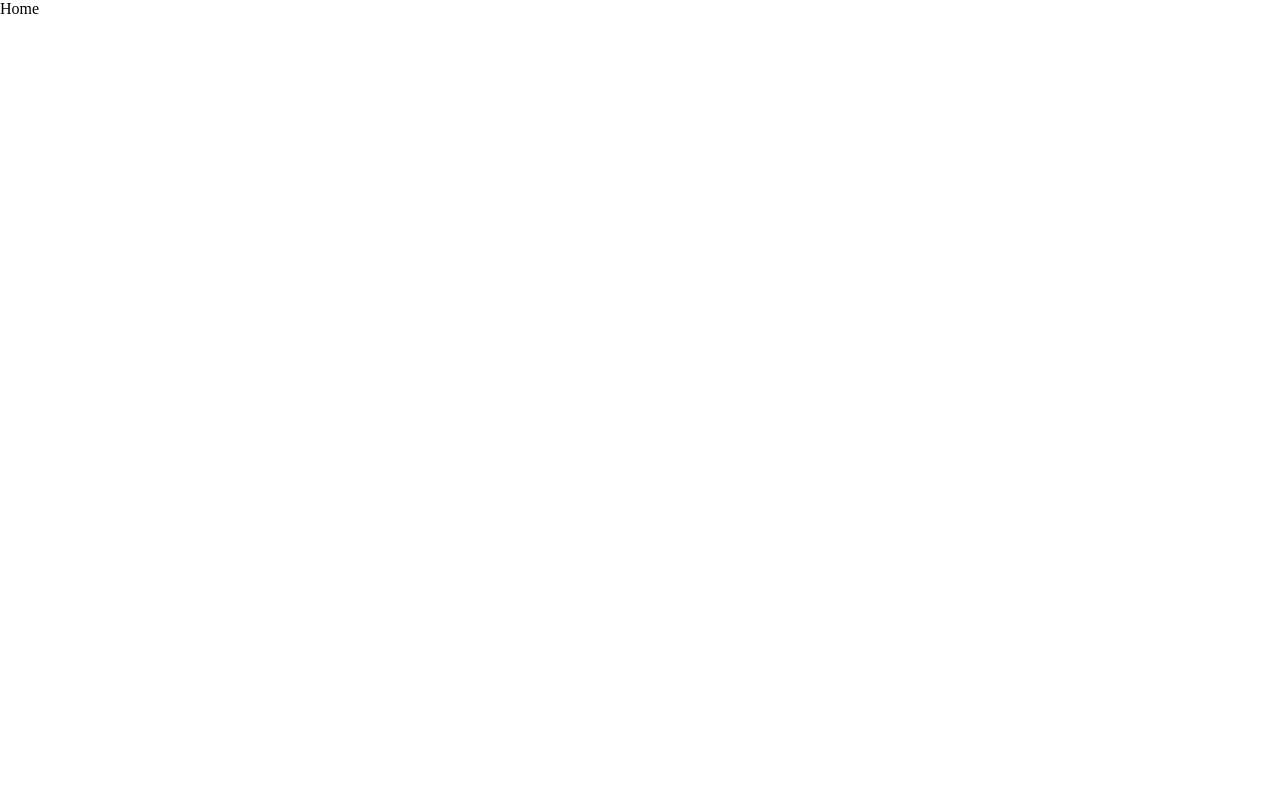
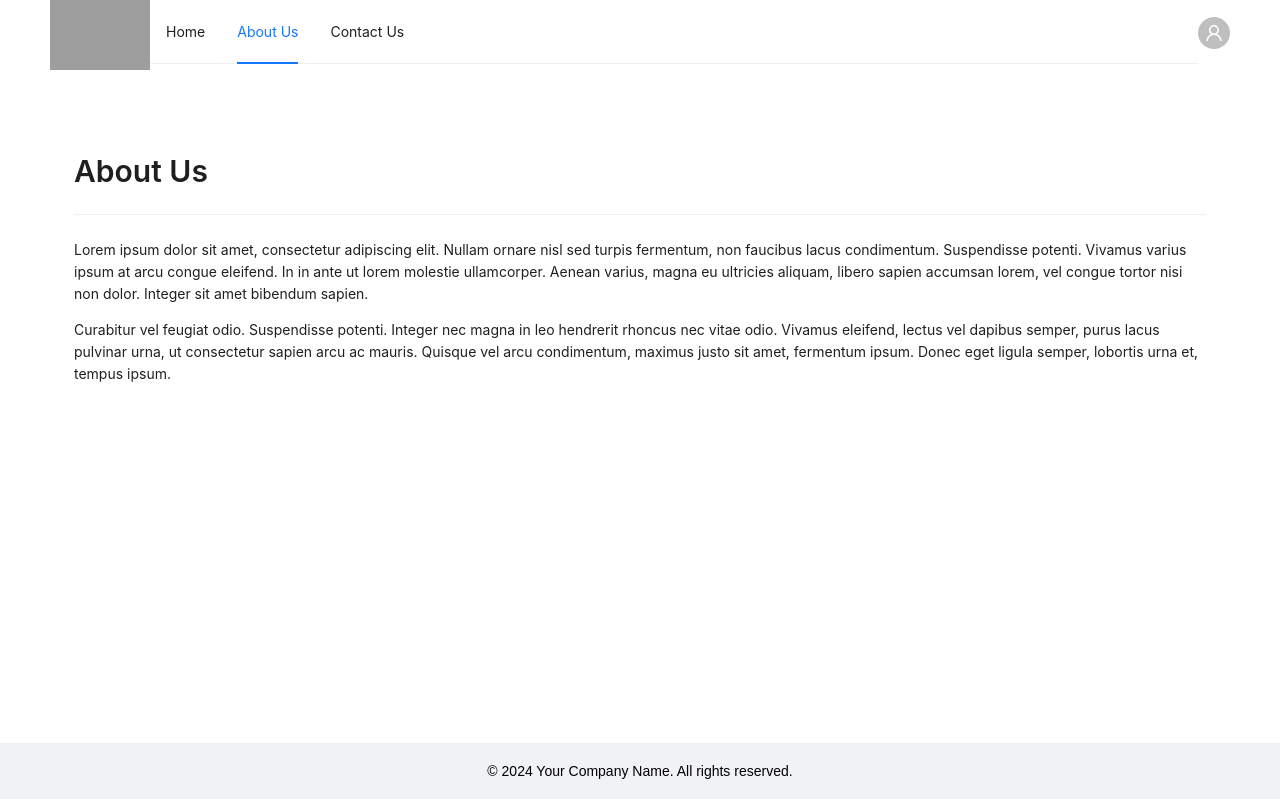
Before and after one commit to dananjayahbi/bg_remove_production_app, a React (Vite) app in the folder frontend/: page /about in a window 1280 px wide. Built offline with nearby package versions, Linux system fonts and the light colour scheme; sample sign-in values are in the browser's storage; grey boxes are pictures that could not be loaded.

Commit message:
chore: Add new pages and components for About, Contact, and Profile

```diff
--- a/frontend/src/App.jsx
+++ b/frontend/src/App.jsx
@@ -3,6 +3,9 @@ import { Routes, Route, Navigate } from "react-router-dom";
 import Login from "./Pages/Login";
 import Register from "./Pages/Register";
 import Home from "./Pages/Home";
+import About from "./Pages/About";
+import Contact from "./Pages/Contact";
+import Profile from "./Pages/Profile";
 import "./App.css";
 
 const App = () => {
@@ -18,6 +21,9 @@ const App = () => {
         )}
         <Route path="/login" element={<Login />} />
         <Route path="/register" element={<Register />} />
+        <Route path="/about" element={<About />} />
+        <Route path="/contact" element={<Contact />} />
+        <Route path="/profile" element={<Profile />} />
       </Routes>
     </>
   )
--- /dev/null
+++ b/frontend/src/Pages/About.jsx
@@ -0,0 +1,52 @@
+import React from "react";
+import { Typography, Divider } from "antd";
+import HeaderComp from "../components/HeaderComp";
+import Footer from "../components/Footer";
+
+const { Title, Paragraph } = Typography;
+
+const About = () => {
+  const isLogged = window.localStorage.getItem("LoggedIn");
+
+  if (!isLogged) {
+    // Redirect to login page if not logged in
+    window.location.href = "/login";
+  }
+
+  return (
+    <div>
+      <HeaderComp />
+      <div
+        style={{
+          padding: "0 50px",
+          marginTop: 64,
+          minHeight: "calc(100vh - 185px)",
+        }}
+      >
+        <div style={{ background: "#fff", padding: 24, minHeight: 380 }}>
+          <Title level={2}>About Us</Title>
+          <Divider />
+          <Paragraph>
+            Lorem ipsum dolor sit amet, consectetur adipiscing elit. Nullam
+            ornare nisl sed turpis fermentum, non faucibus lacus condimentum.
+            Suspendisse potenti. Vivamus varius ipsum at arcu congue eleifend.
+            In in ante ut lorem molestie ullamcorper. Aenean varius, magna eu
+            ultricies aliquam, libero sapien accumsan lorem, vel congue tortor
+            nisi non dolor. Integer sit amet bibendum sapien.
+          </Paragraph>
+          <Paragraph>
+            Curabitur vel feugiat odio. Suspendisse potenti. Integer nec magna
+            in leo hendrerit rhoncus nec vitae odio. Vivamus eleifend, lectus
+            vel dapibus semper, purus lacus pulvinar urna, ut consectetur sapien
+            arcu ac mauris. Quisque vel arcu condimentum, maximus justo sit
+            amet, fermentum ipsum. Donec eget ligula semper, lobortis urna et,
+            tempus ipsum.
+          </Paragraph>
+        </div>
+      </div>
+      <Footer />
+    </div>
+  );
+};
+
+export default About;
--- /dev/null
+++ b/frontend/src/Pages/Contact.jsx
@@ -0,0 +1,69 @@
+import React from "react";
+import { Typography, Form, Input, Button } from "antd";
+import HeaderComp from "../components/HeaderComp";
+import Footer from "../components/Footer";
+
+const { Title } = Typography;
+
+const Contact = () => {
+  const isLogged = window.localStorage.getItem("LoggedIn");
+
+  const onFinish = (values) => {
+    console.log("Received values:", values);
+  };
+
+  if (!isLogged) {
+    // Redirect to login page if not logged in
+    window.location.href = "/login";
+  }
+
+  return (
+    <div>
+      <HeaderComp />
+      <div
+        style={{
+          padding: "0 50px",
+          marginTop: 64,
+          minHeight: "calc(100vh - 185px)",
+        }}
+      >
+        <div style={{ background: "#fff", padding: 24, minHeight: 380 }}>
+          <Title level={2}>Contact Us</Title>
+          <Form name="contact-form" onFinish={onFinish} layout="vertical">
+            <Form.Item
+              label="Name"
+              name="name"
+              rules={[{ required: true, message: "Please enter your name!" }]}
+            >
+              <Input />
+            </Form.Item>
+            <Form.Item
+              label="Email"
+              name="email"
+              rules={[{ required: true, message: "Please enter your email!" }]}
+            >
+              <Input />
+            </Form.Item>
+            <Form.Item
+              label="Message"
+              name="message"
+              rules={[
+                { required: true, message: "Please enter your message!" },
+              ]}
+            >
+              <Input.TextArea rows={4} />
+            </Form.Item>
+            <Form.Item>
+              <Button type="primary" htmlType="submit">
+                Submit
+              </Button>
+            </Form.Item>
+          </Form>
+        </div>
+      </div>
+      <Footer />
+    </div>
+  );
+};
+
+export default Contact;
--- a/frontend/src/Pages/Home.jsx
+++ b/frontend/src/Pages/Home.jsx
@@ -1,8 +1,16 @@
 import React from 'react'
+import HeaderComp from '../components/HeaderComp'
+import Footer from '../components/Footer'
 
 const Home = () => {
   return (
-    <div>Home</div>
+    <>
+      <HeaderComp />
+      <div style={{ minHeight: 'calc(100vh - 125px)' }}>
+        Home
+      </div>
+      <Footer style={{ position: 'fixed', bottom: 0, width: '100%' }} />
+    </>
   )
 }
 
--- /dev/null
+++ b/frontend/src/Pages/Profile.jsx
@@ -0,0 +1,9 @@
+import React from 'react'
+
+const Profile = () => {
+  return (
+    <div>Profile</div>
+  )
+}
+
+export default Profile
--- /dev/null
+++ b/frontend/src/components/Footer.jsx
@@ -0,0 +1,11 @@
+import React from 'react';
+
+const Footer = () => {
+  return (
+    <div style={{ textAlign: 'center', padding: '20px', backgroundColor: '#f0f2f5' }}>
+      <p style={{fontFamily: 'sans-serif', fontSize: "14px"}}>&copy; 2024 Your Company Name. All rights reserved.</p>
+    </div>
+  );
+}
+
+export default Footer;
--- /dev/null
+++ b/frontend/src/components/HeaderComp.jsx
@@ -0,0 +1,90 @@
+import React from "react";
+import { Layout, Menu, Avatar, Dropdown } from "antd";
+import { UserOutlined } from "@ant-design/icons";
+import { Link, useLocation } from "react-router-dom"; // Import useLocation
+const { Header } = Layout;
+
+const HeaderComp = () => {
+  const location = useLocation(); // Get current location
+
+  const items = [
+    { key: "1", label: "Home", url: "/home" },
+    { key: "2", label: "About Us", url: "/about" },
+    { key: "3", label: "Contact Us", url: "/contact" },
+  ];
+
+  const handleLogout = () => {
+    // Clear local storage and redirect to login page
+    window.localStorage.clear();
+    window.location.href = "/login";
+  };
+
+  const menu = (
+    <Menu>
+      <Menu.Item key="profile">
+        <Link to="/profile">Profile</Link>
+      </Menu.Item>
+      <Menu.Item key="logout" onClick={handleLogout}>
+        Logout
+      </Menu.Item>
+    </Menu>
+  );
+
+  const currentKey = items.find((item) => item.url === location.pathname)?.key; // Find key based on URL
+
+
+  return (
+    <div>
+      <Header
+        style={{
+          display: "flex",
+          alignItems: "center",
+          backgroundColor: "transparent",
+        }}
+      >
+        <a href="/home">
+          <div
+            className="demo-logo"
+            style={{
+              display: "flex",
+              justifyContent: "center",
+              alignItems: "center",
+            }}
+          >
+            <img
+              src="https://media.istockphoto.com/id/1345681613/vector/creative-people-logo-vector-illustration-design-editable-resizable-eps-10.jpg?s=612x612&w=0&k=20&c=9XUHICA1ljbxBcLw8ERp0kDDxLNQ8Bp2yR4aUSS6SBs="
+              alt="Company Logo"
+              style={{ width: "100px", height: "auto" }}
+            />
+          </div>
+        </a>
+        <Menu
+          theme="light"
+          mode="horizontal"
+          defaultSelectedKeys={[currentKey]} // Set defaultSelectedKeys dynamically
+          style={{
+            flex: 1,
+            minWidth: 0,
+          }}
+        >
+          {items.map((item) => (
+            <Menu.Item key={item.key}>
+              <Link to={item.url}>{item.label}</Link>
+            </Menu.Item>
+          ))}
+        </Menu>
+        <Dropdown overlay={menu} trigger={["click"]}>
+          <a
+            className="ant-dropdown-link"
+            onClick={(e) => e.preventDefault()}
+            style={{ marginLeft: "auto" }}
+          >
+            <Avatar icon={<UserOutlined />} />
+          </a>
+        </Dropdown>
+      </Header>
+    </div>
+  );
+};
+
+export default HeaderComp;
```
